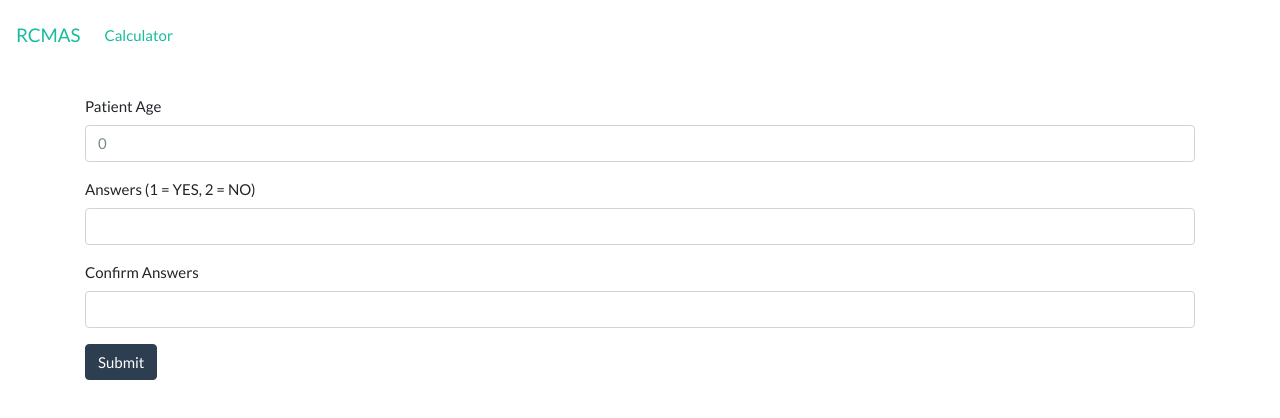
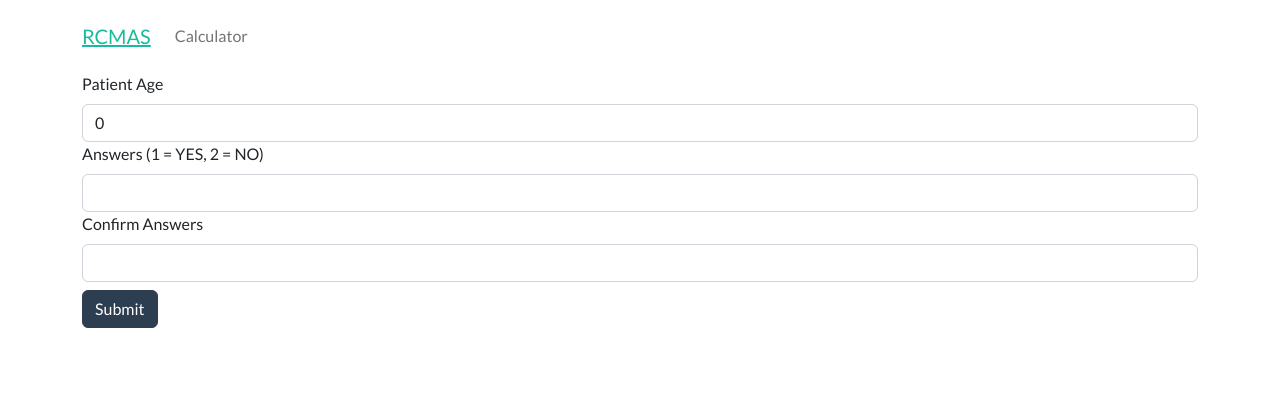
Before and after one commit to ayan4m1/rcmas-calc, a Gatsby site: page /calculator in a window 1280 px wide. Built offline with nearby package versions, Linux system fonts and the light colour scheme; Gatsby itself is replaced by a stand-in of ours.

Commit message:
upgrade to bootstrap 5 and gatsby 5

```diff
--- a/src/components/Header.js
+++ b/src/components/Header.js
@@ -1,9 +1,10 @@
 import { Link } from 'gatsby';
-import { Navbar, Nav } from 'react-bootstrap';
+import { Navbar, Nav, Container } from 'react-bootstrap';
 
 export default function Header() {
   return (
-    <Navbar variant="primary" className="mb-4">
+    <Navbar variant="primary">
+      <Container>
         <Navbar.Brand>
           <Nav.Item as={Link} to="/">
             RCMAS
@@ -17,6 +18,7 @@ export default function Header() {
             </Nav.Link>
           </Nav>
         </Navbar.Collapse>
+      </Container>
     </Navbar>
   );
 }
--- a/src/pages/calculator.js
+++ b/src/pages/calculator.js
@@ -1,6 +1,6 @@
-import { Fragment, useCallback, useState } from 'react';
-import { Form, Row, Col, Button, Table } from 'react-bootstrap';
-import { Formik, Field } from 'formik';
+import { useCallback, useState } from 'react';
+import { Form, Row, Col, Button, Table, Card } from 'react-bootstrap';
+import { useFormik } from 'formik';
 
 import {
   ageRanges,
@@ -94,19 +94,22 @@ export default function CalculatorPage() {
     return errors;
   }, []);
 
+  const { errors, touched, handleChange, handleSubmit, values } = useFormik({
+    initialValues: {
+      age: 0,
+      answers: '',
+      answersConfirm: ''
+    },
+    validate,
+    onSubmit
+  });
+
   return (
     <Layout>
-      <Formik
-        initialValues={{ age: 0, answers: '', answersConfirm: '' }}
-        validate={validate}
-        onSubmit={onSubmit}
-      >
-        {({ errors, touched, handleChange, handleSubmit, values }) => (
       <Form onSubmit={handleSubmit}>
         <Form.Group>
           <Form.Label>Patient Age</Form.Label>
-              <Field
-                as={Form.Control}
+          <Form.Control
             type="number"
             name="age"
             value={values.age}
@@ -121,8 +124,7 @@ export default function CalculatorPage() {
         </Form.Group>
         <Form.Group>
           <Form.Label>Answers (1 = YES, 2 = NO)</Form.Label>
-              <Field
-                as={Form.Control}
+          <Form.Control
             type="text"
             name="answers"
             value={values.answers}
@@ -137,8 +139,7 @@ export default function CalculatorPage() {
         </Form.Group>
         <Form.Group>
           <Form.Label>Confirm Answers</Form.Label>
-              <Field
-                as={Form.Control}
+          <Form.Control
             type="text"
             name="answersConfirm"
             value={values.answersConfirm}
@@ -151,14 +152,12 @@ export default function CalculatorPage() {
             </Form.Control.Feedback>
           )}
         </Form.Group>
-            <Form.Group>
+        <Form.Group className="mt-2">
           <Button type="submit">Submit</Button>
         </Form.Group>
       </Form>
-        )}
-      </Formik>
       {results.ageRange && (
-        <Fragment>
+        <Card body className="mt-4">
           <Row>
             <Col>Age Range: {results.ageRange}</Col>
           </Row>
@@ -217,7 +216,7 @@ export default function CalculatorPage() {
               </tr>
             </tfoot>
           </Table>
-        </Fragment>
+        </Card>
       )}
     </Layout>
   );
```
Also changed, not shown: package.json (+32 -32 lines), src/pages/index.js (+5 -6 lines), 1 other file. Lines whose indentation alone changed are shown as unchanged.
